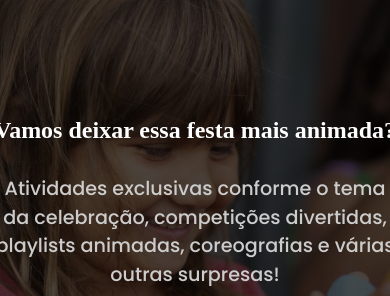
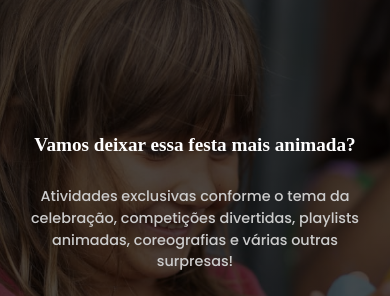
Before and after one commit to JoaoGuimaraes-11/LargoSorrisoFinalizado, a plain HTML site: page index.html in a window 390 px wide. Shown: the part 93-389 px from the top of the page. Drawn offline with nearby package versions, Linux system fonts and the light colour scheme; a web font is replaced by a local one.

Commit message:
ajustando responsivo

```diff
--- a/style/style.css
+++ b/style/style.css
@@ -568,13 +568,14 @@ footer{
         width: 450px;
         height: 100%;
         margin-top: 160px;
+        padding: 10px;
     }
     .text h2{
-        font-size: 1.5rem;
+        font-size: 1.2rem;
         font-weight: bold;
     }
     .text p{
-        font-size: 1.2rem;
+        font-size: .9rem;
         padding-top: 10px;
     }
     .text a{
```
